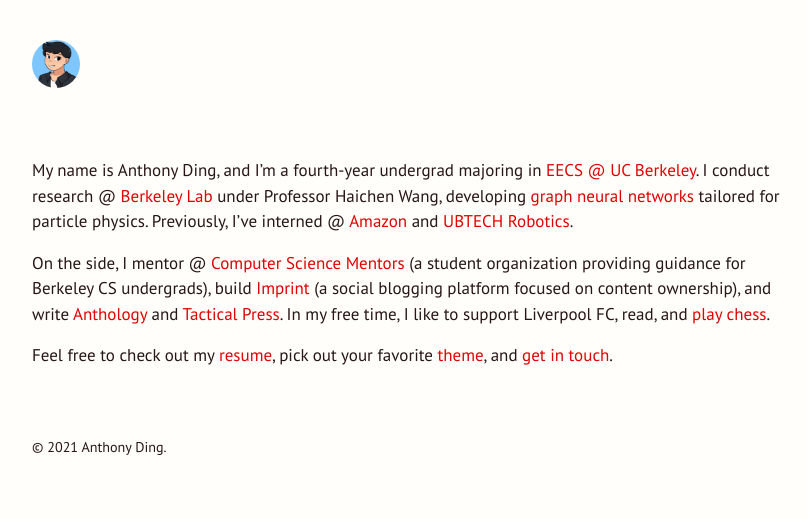
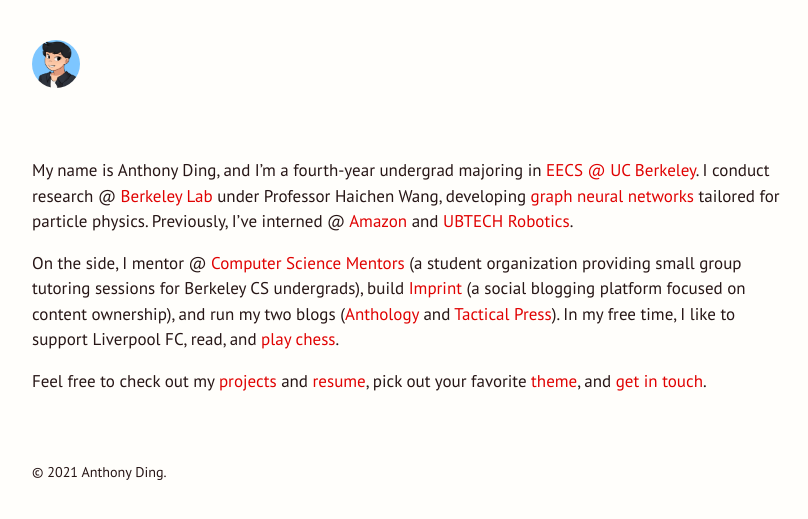
Before and after one commit to dinganthony/virtual-home-base, a Jekyll site: the page built from index.md, in a window 1280 px wide. Shown: the top 519 px of the page, without its empty margins (232-1040 px from the left). Built offline with Jekyll 4.4.1, drawn with Linux system fonts in a browser that asks for light colours.

Commit message:
Updated index.md

```diff
--- a/index.md
+++ b/index.md
@@ -5,6 +5,6 @@ title: Home
 
 My name is Anthony Ding, and I'm a fourth-year undergrad majoring in [EECS @ UC Berkeley](https://eecs.berkeley.edu). I conduct research @ [Berkeley Lab](https://lbl.gov) under Professor Haichen Wang, developing [graph neural networks](https://github.com/xju/root_gnn) tailored for particle physics. Previously, I've interned @ [Amazon](https://amazon.com) and [UBTECH Robotics](https://ubtrobot.com/).
 
-On the side, I mentor @ [Computer Science Mentors](https://csm.berkeley.edu) (a student organization providing guidance for Berkeley CS undergrads), build [Imprint](https://imprint.to) (a social blogging platform focused on content ownership), and write [Anthology](https://anthony.imprint.to) and [Tactical Press](blog). In my free time, I like to support Liverpool FC, read, and [play chess](https://chess.com/member/ynotding).
+On the side, I mentor @ [Computer Science Mentors](https://csm.berkeley.edu) (a student organization providing small group tutoring sessions for Berkeley CS undergrads), build [Imprint](https://imprint.to) (a social blogging platform focused on content ownership), and run my two blogs ([Anthology](https://anthony.imprint.to) and [Tactical Press](blog)). In my free time, I like to support Liverpool FC, read, and [play chess](https://chess.com/member/ynotding).
 
-Feel free to check out my [resume]({{site.baseurl}}/assets/Anthony_Ding.pdf), pick out your favorite [theme](themes), and [get in touch](contact).
+Feel free to check out my [projects](projects) and [resume]({{site.baseurl}}/assets/Anthony_Ding.pdf), pick out your favorite [theme](themes), and [get in touch](contact).
```
